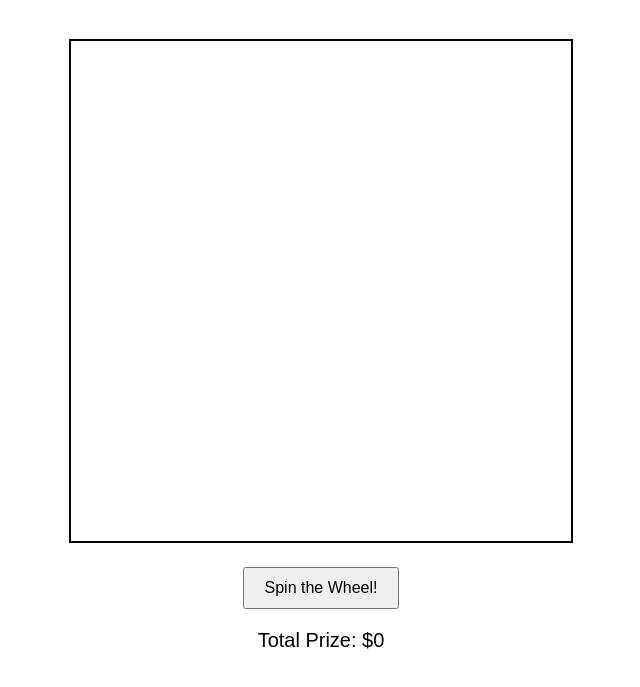
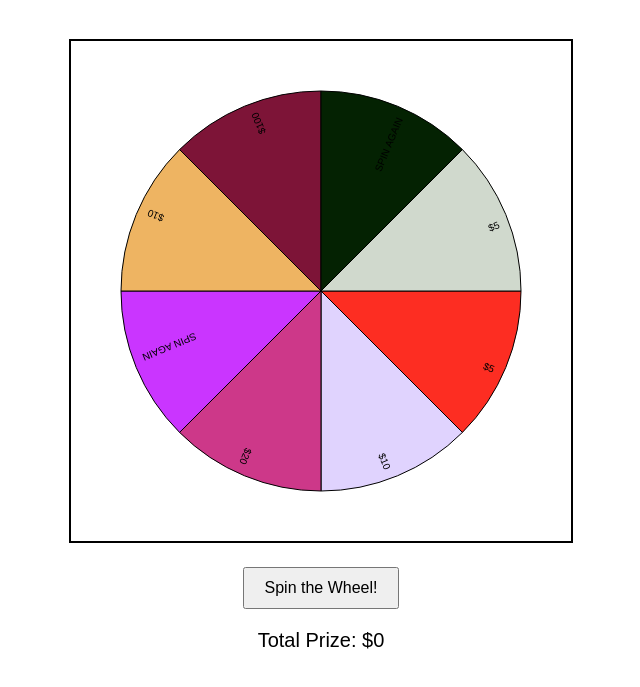
Before and after one commit to supreme-ck/pinwheel-game, a plain HTML site: page index.html in a window 1280 px wide. Shown: the part 61-748 px from the top of the page, without its empty margins (319-959 px from the left). Drawn offline with Linux system fonts and the light colour scheme.

Commit message:
Update index.html

```diff
--- a/index.html
+++ b/index.html
@@ -32,6 +32,6 @@
     <button id="spinButton">Spin the Wheel!</button>
     <div id="result">Total Prize: $0</div>
 
-    <script src="script.js"></script>
+    <script src="pinwheel.js"></script>
 </body>
 </html>
```
